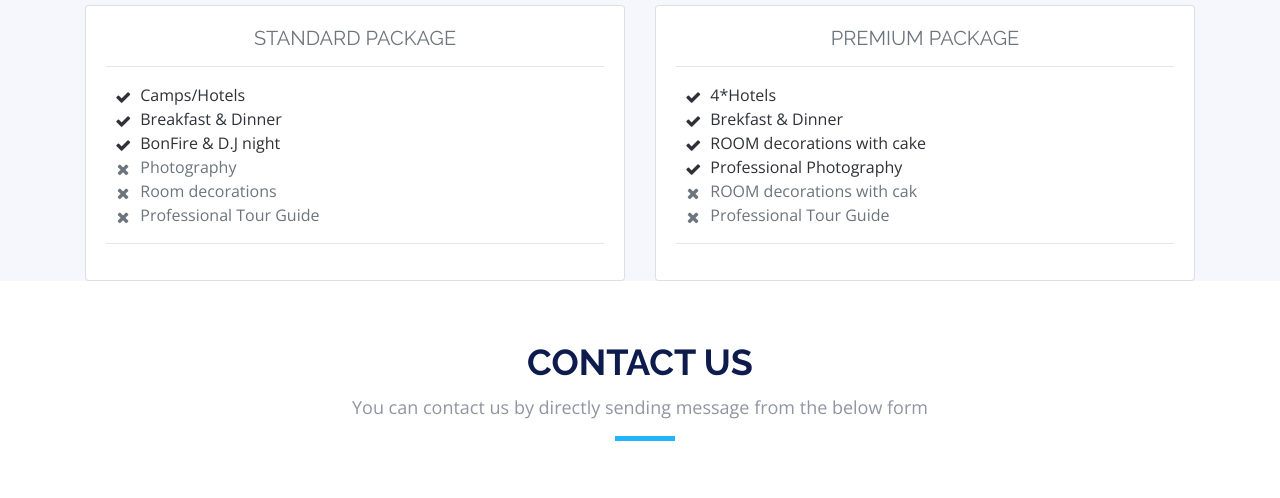
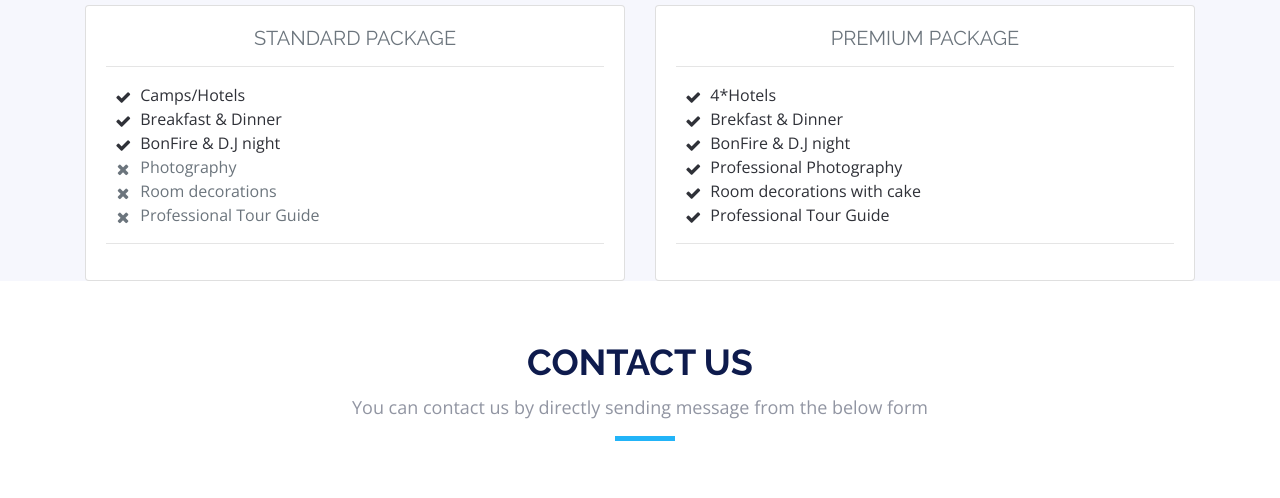
Before and after one commit to shubhamkr33142612/tripfatesindia, a plain HTML site: page index.html in a window 1280 px wide. Shown: the part 4460-4958 px from the top of the page. Drawn offline with nearby package versions, Linux system fonts and the light colour scheme; files whose address does not match are found by name.

Commit message:
Update index.html

```diff
--- a/index.html
+++ b/index.html
@@ -423,10 +423,10 @@
                 <ul class="fa-ul">
                   <li><span class="fa-li"><i class="fa fa-check"></i></span>4*Hotels</li>
                   <li><span class="fa-li"><i class="fa fa-check"></i></span>Brekfast & Dinner</li>
-                  <li><span class="fa-li"><i class="fa fa-check"></i></span>ROOM decorations with cake</li>
+                  <li><span class="fa-li"><i class="fa fa-check"></i></span>BonFire & D.J night</li>
                   <li><span class="fa-li"><i class="fa fa-check"></i></span>Professional Photography</li>
-                  <li class="text-muted"><span class="fa-li"><i class="fa fa-times"></i></span>ROOM decorations with cak</li>
-                  <li class="text-muted"><span class="fa-li"><i class="fa fa-times"></i></span>Professional Tour Guide</li>
+                  <li><span class="fa-li"><i class="fa fa-check"></i></span>Room decorations with cake</li>
+                  <li><span class="fa-li"><i class="fa fa-check"></i></span>Professional Tour Guide</li>
                 </ul>
                 <hr>
               </div>
```
